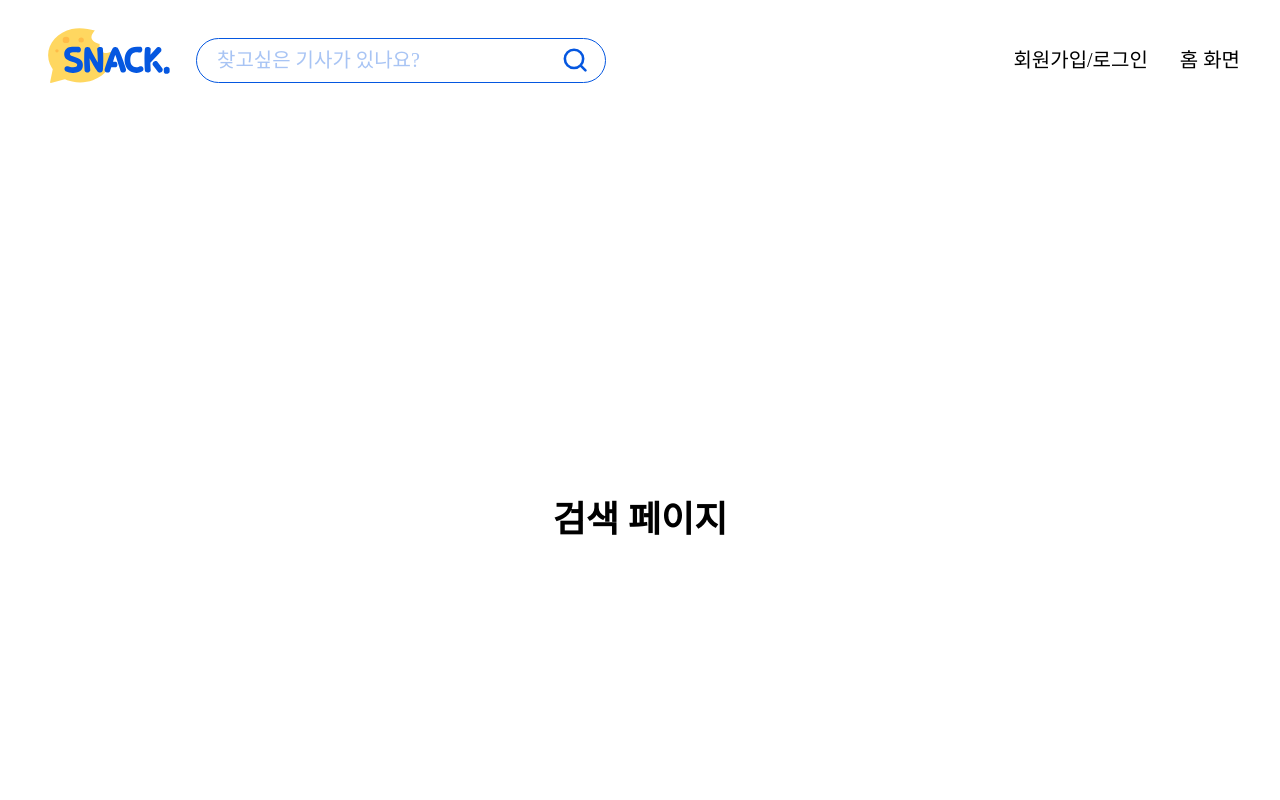
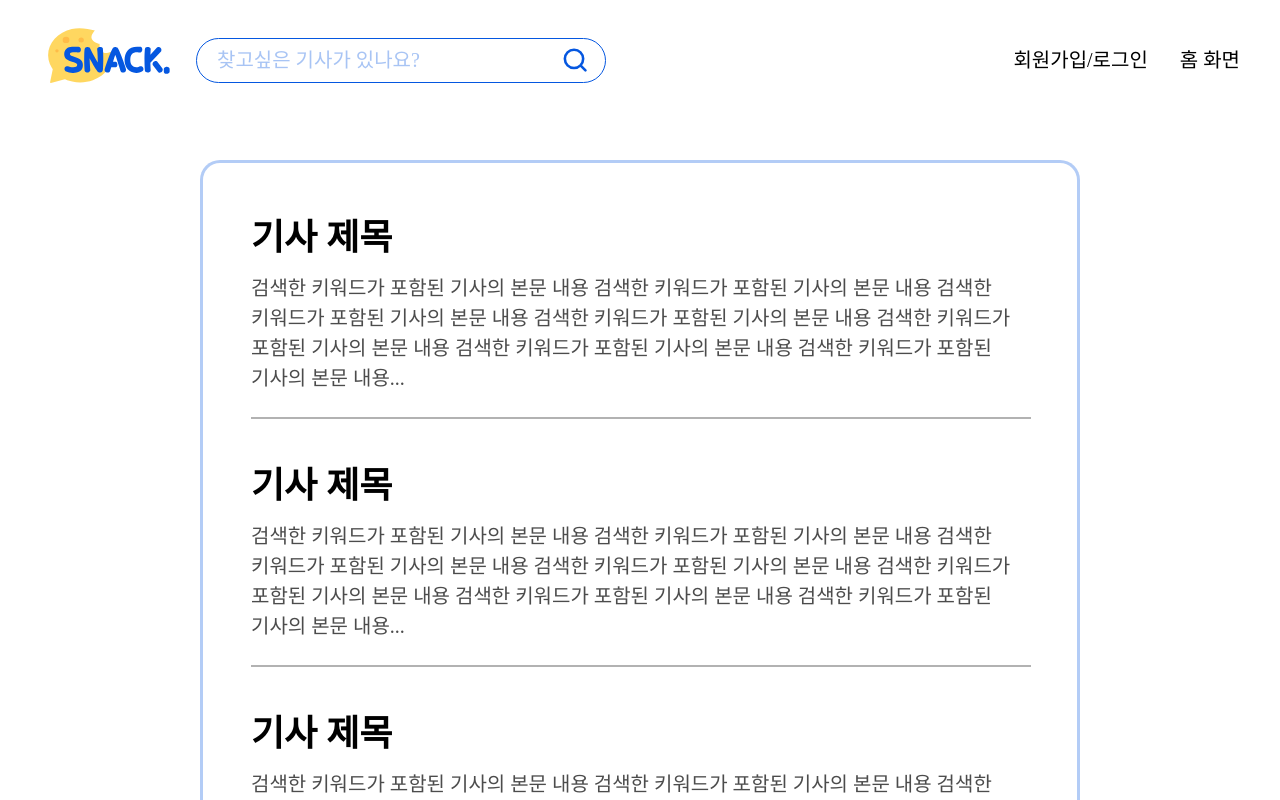
Before and after one commit to Umc8th-Snack/Front-end, a React (Vite) app: page /search in a window 1280 px wide. Shown: the top 800 px of the page. Built offline with nearby package versions, Linux system fonts and the light colour scheme; no server answers; a web font is replaced by a local one.

Commit message:
feat: 검색 페이지 UI 구현

```diff
--- a/src/pages/search/SearchPage.tsx
+++ b/src/pages/search/SearchPage.tsx
@@ -1,9 +1,35 @@
-const SearchPage = () => {
+import { Fragment } from 'react';
+
+interface ArticleItemProps {
+    showDivider: boolean;
+}
+
+const ArticleItem = ({ showDivider }: ArticleItemProps) => (
+    <Fragment>
+        <h2 className="text-36px-semibold mb-2 text-black">기사 제목</h2>
+        <p className="text-black-70 text-20px-medium mb-6 w-[760px]">
+            검색한 키워드가 포함된 기사의 본문 내용 검색한 키워드가 포함된 기사의 본문 내용 검색한 키워드가 포함된
+            기사의 본문 내용 검색한 키워드가 포함된 기사의 본문 내용 검색한 키워드가 포함된 기사의 본문 내용 검색한
+            키워드가 포함된 기사의 본문 내용 검색한 키워드가 포함된 기사의 본문 내용...
+        </p>
+        {showDivider && (
+            <>
+                <hr className="mx-auto w-[780px] border border-black/30" />
+                <div className="pb-10"></div>
+            </>
+        )}
+    </Fragment>
+);
+
+function SearchPage() {
+    const articles = [1, 2, 3]; // 더미 데이터
     return (
-        <div className="flex min-h-screen items-center justify-center">
-            <h1 className="text-4xl font-bold">검색 페이지</h1>
+        <div className="border-main-30 relative mx-auto mt-10 w-[880px] rounded-[20px] border-[3px] bg-white p-12">
+            {articles.map((_, idx) => (
+                <ArticleItem key={idx} showDivider={idx < articles.length - 1} />
+            ))}
         </div>
     );
-};
+}
 
 export default SearchPage;
```
